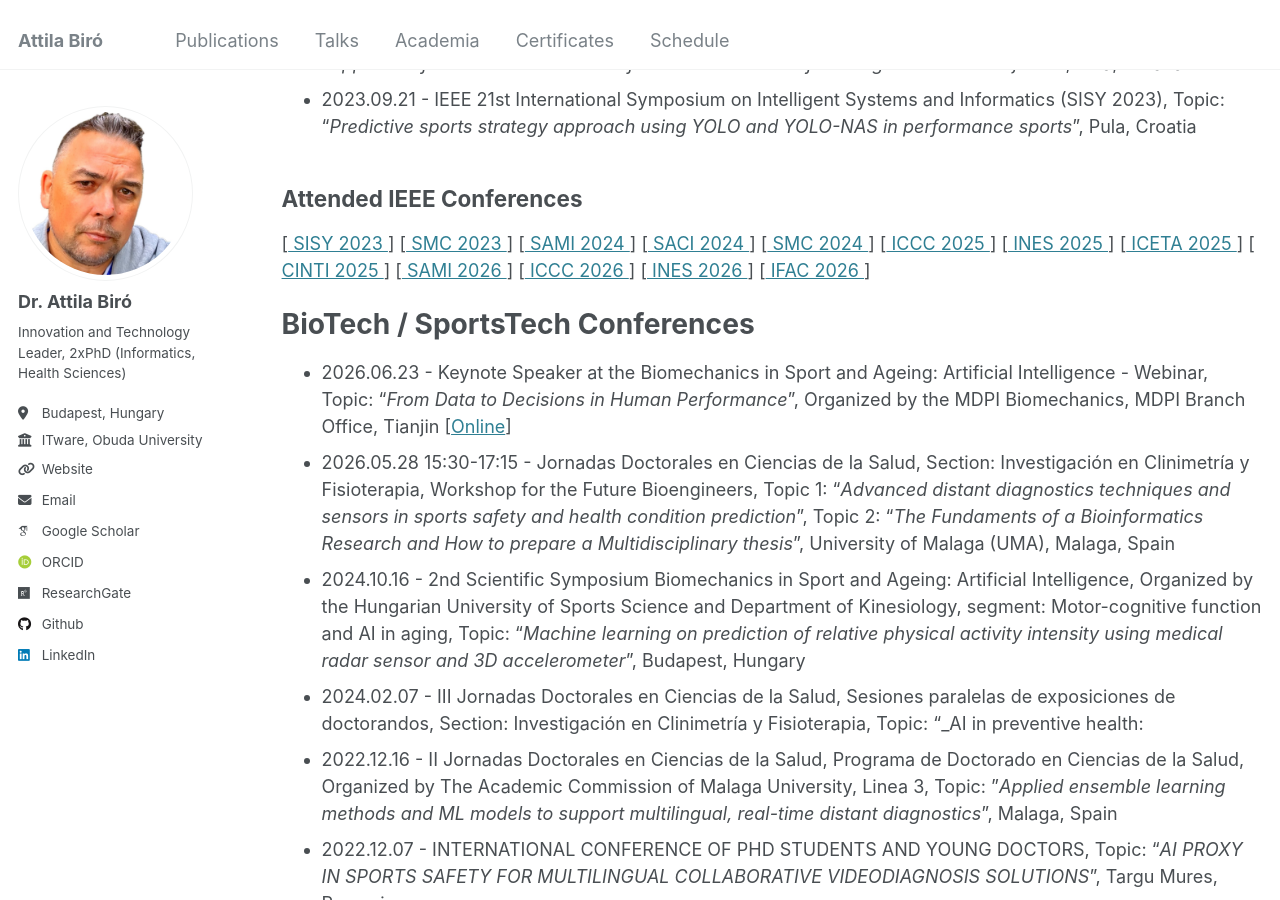
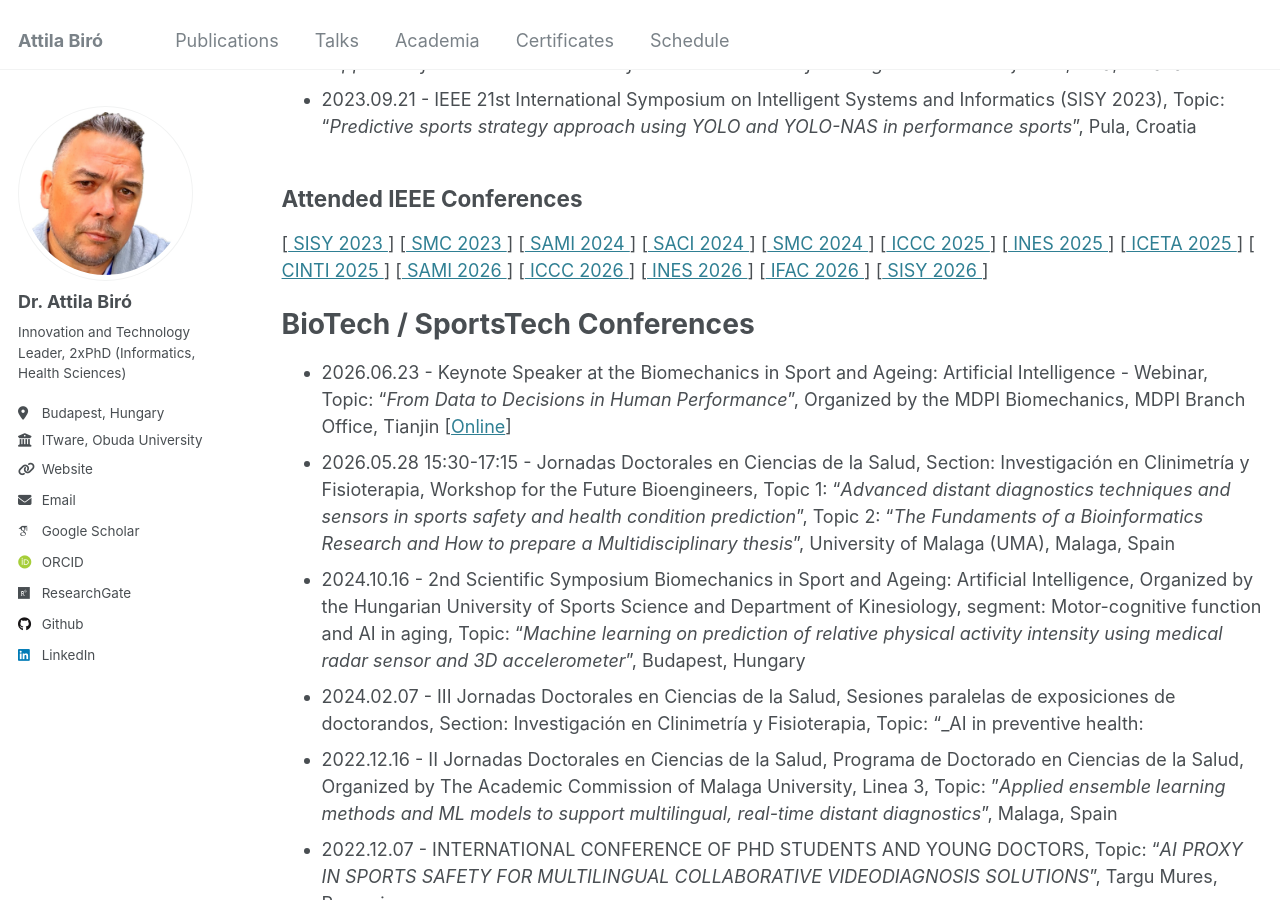
Before and after one commit to biroka/biroka.github.io, a Jekyll site: the page built from _pages/talks.md, in a window 1280 px wide and 900 px high, scrolled down 2671 px. Built offline with Jekyll 4.4.1, drawn with Linux system fonts in a browser that asks for light colours; some web fonts are replaced.

Commit message:
Add SISY 2026 conference to talks list

```diff
--- a/_pages/talks.md
+++ b/_pages/talks.md
@@ -61,6 +61,7 @@ Attended IEEE Conferences
 [[ ICCC 2026 ](https://conf.uni-obuda.hu/iccc2026/)]
 [[ INES 2026 ](http://www.ines-conf.org/ines-conf/2026index.html)]
 [[ IFAC 2026 ](https://www.ifac2026.org/fairDash.do)]
+[[ SISY 2026 ](https://conf.uni-obuda.hu/sisy2026/) ]
 
 BioTech / SportsTech Conferences
 ======
```
